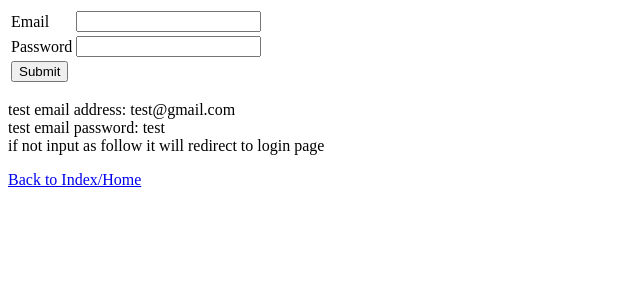
After one commit to bdfd/Section3.5.0-Flask_Render_Template, a Flask app: page /login in a window 1280 px wide. The commit adds this page. Shown: the top 300 px of the page, without its empty margins (0-640 px from the left). Run offline with Flask 2, Linux system fonts and the light colour scheme.

Commit message:
✨ feat(Login): New Function
Add login function

```diff
--- a/server.py
+++ b/server.py
@@ -1,7 +1,7 @@
 '''
 Author: BDFD
 Date: 2022-02-03 15:32:30
-LastEditTime: 2022-02-11 13:42:15
+LastEditTime: 2022-02-11 14:11:00
 LastEditors: BDFD
 Description:
 FilePath: \Heroku_Python_Template\server.py
@@ -10,7 +10,7 @@ FilePath: \Heroku_Python_Template\server.py
 # from pickle import TRUE
 # from unittest import result
 # from uuid import RESERVED_FUTURE
-from flask import Flask, render_template, request, redirect
+from flask import Flask, render_template, request, redirect, url_for, flash
 from Component.forms import SignUpForm
 
 app = Flask(__name__)
@@ -51,11 +51,29 @@ def upload():
 
 
 @app.route('/upload/success', methods=['POST'])
-def success():
+def upload_success():
     if request.method == 'POST':
         f = request.files['file']
         f.save(f.filename)
         return render_template('function/upload/upload_success.html', name=f.filename)
 
+@app.route('/login')
+def login():
+    return render_template('function/login/login.html')
+
+
+@app.route('/login/validate', methods=['POST'])
+def login_validate():
+    if request.method == 'POST' and request.form['email'] == 'test@gmail.com' and request.form['password'] == 'test':
+        return redirect(url_for('login_success'))
+    else:
+      flash('Incorrect Username/Password')
+      return redirect(url_for('login'))
+
+
+@app.route('/login/success')
+def login_success():
+    return 'Logged in successfully.'
+
 if __name__ == '__main__':
   app.run()
--- /dev/null
+++ b/templates/function/login/login.html
@@ -0,0 +1,42 @@
+<!--
+ * @Author: BDFD
+ * @Date: 2022-02-11 13:51:04
+ * @LastEditTime: 2022-02-11 13:58:29
+ * @LastEditors: BDFD
+ * @Description:
+ * @FilePath: \Heroku_Python_Template\templates\function\login\login.html
+-->
+<!DOCTYPE html>
+<html lang="en">
+
+<head>
+    <meta charset="UTF-8">
+    <title>Login</title>
+</head>
+
+<body>
+    <form method="post" action="/login/validate">
+        <table>
+            <tr>
+                <td>Email</td>
+                <td><input type='email' name='email'></td>
+            </tr>
+            <tr>
+                <td>Password</td>
+                <td><input type='password' name='password'></td>
+            </tr>
+            <tr>
+                <td><input type="submit" value="Submit"></td>
+            </tr>
+        </table>
+        <p>
+            test email address: test@gmail.com<br />
+            test email password: test<br />
+            if not input as follow it will redirect to login page
+        </p>
+    </form>
+
+    <a href="/">Back to Index/Home</a>
+</body>
+
+</html>
--- a/templates/index.html
+++ b/templates/index.html
@@ -1,7 +1,7 @@
 <!--
  * @Author: BDFD
  * @Date: 2022-02-11 13:17:26
- * @LastEditTime: 2022-02-11 13:34:08
+ * @LastEditTime: 2022-02-11 13:56:40
  * @LastEditors: BDFD
  * @Description:
  * @FilePath: \Heroku_Python_Template\templates\index.html
@@ -32,6 +32,7 @@
           <li><a href="/about">About</a></li>
           <li><a href="/blog">Blog</a></li>
           <li><a href="/signup">Sign Up</a></li>
+          <li><a href="/login">Login In</a></li>
           <li><a href="/upload">Upload</a></li>
         </ul>
       </div>
```
